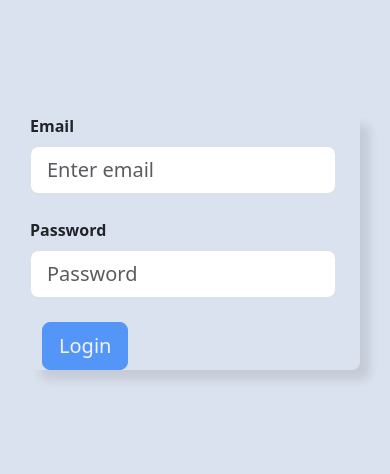
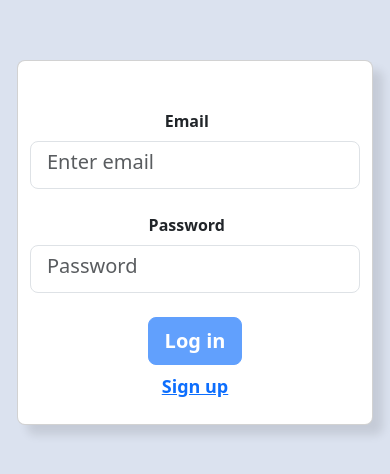
Before and after one commit to nouran3abdelaal/angularProject, an Angular app: page / in a window 390 px wide. Shown: the part 180-654 px from the top of the page. Built offline with nearby package versions, Linux system fonts and the light colour scheme.

Commit message:
sigup-login/signup design- uniqueEmail checking are done

```diff
--- a/src/app/app.component.html
+++ b/src/app/app.component.html
@@ -1,5 +1,5 @@
-<div class="row">
-    <div class="col">
+<div >
+
 
 <!-- <h1>HI nouran!</h1>
 <app-servers></app-servers>
@@ -12,5 +12,5 @@
 
 <!-- <app-login></app-login> -->
 <router-outlet></router-outlet>
-    </div>
+
 </div>
--- a/src/app/login/login.component.css
+++ b/src/app/login/login.component.css
@@ -1,27 +1,79 @@
-.btn-warning{
-    color: rebeccapurple;
-    background-color: aqua;
+.form-group{
+    /* color: rebeccapurple;
+    background-color: aqua; */
+    display: flex;
+
+}
+.card{
+    /* padding: 20px;
+            border-radius: 8px; */
+            box-shadow: 0 4px 6px rgba(0, 0, 0, 0.1);
+            text-align: center;
+            width: 50vw;
 }
 .container{
-    display: flex;
-     justify-content: center;
-    align-items: center;
-    /* display: contents; */
-    height: 100vh; /* Full viewport height */
-    width: 100lvw;
+
+    /* margin: 0;
+            padding: 0; */
+            display: flex;
+            justify-content: center;
+            align-items: center;
+            height: 100vh;
+            width: 100vw;
+
+}
+.btn{
+    width: fit-content;
+    font-weight: bold;
 
 }
 .styled-label{
-    /* display: flex;
+
+    font-weight: bold;
+    display: flex;
     justify-content: center;
-    align-items: center; */
-    font-weight: bold;
+    align-items: center;
+    margin-right: 5%;
+    min-width: 60px;
 }
 .form-inline{
-    border-radius: 8px; /* Rounded corners */
+    border-radius: 8px;
     box-shadow: 10px 10px 10px rgba(0, 0, 0, 0.1);
     padding: inherit;
 }
 input.ng-invalid.ng-touched{
-    border: 1px solid red;
+    border: 1px solid rgb(7, 105, 218);
 }
+.form-control{
+    display: flex;
+    align-items: center;
+    padding-top: 1%;
+
+}
+.form-control:placeholder-shown{
+    display: flex;
+    align-items: center;
+
+}
+.signUpLink{
+    position: absolute;
+    right: 20px;
+    bottom: 10px;
+    font-size: large;
+    font-weight: bold;
+}
+@media (max-width: 768px) {
+    .form-group{
+        display: flex;
+       flex-direction: column;
+        align-items: center;
+    }
+    .card{
+        width: max-content;
+    }
+    .signUpLink{
+        position: initial;
+        margin-top: 8px;
+    }
+
+}
--- a/src/app/login/login.component.html
+++ b/src/app/login/login.component.html
@@ -1,11 +1,31 @@
 <!-- login.component.html -->
-<app-alert [message]="'Email or Password is wrong!!'" *ngIf="error" (close)="RemovePopUpScreen()"></app-alert>
+<app-alert [message]="'Incorrect email address or password'" *ngIf="error" (close)="RemovePopUpScreen()"></app-alert>
 <div class="container">
-    <form class="form-inline" (ngSubmit)="onSubmit()" #f="ngForm">
+    <form class=" form-inline card" (ngSubmit)="onSubmit()" #f="ngForm">
+      <br>
+      <div class="form-group " *ngIf="signUpFlag">
+        <label class="form-label styled-label"  for="myName">Name </label>
+
+        <input class=" form-control form-control-lg "
+         type="text"
+         id="myName"
+          name="myName"
+          placeholder="Enter Your Name"
+          ngModel
+          required
+          #myName="ngModel"
+          #hi = "ngModel"
+          >
+
+      </div>
+      <!-- <small style="color: red;" *ngIf="!hi.valid &&myName.touched">Name is required. Please Enter it!</small> -->
+
+      <br>
+
       <div class="form-group ">
-        <label class="form-label row styled-label"  for="email">Email </label>
+        <label class="form-label styled-label"  for="email">Email </label>
 
-        <input class=" form-control form-control-lg row"
+        <input class=" form-control form-control-lg "
          type="email"
          id="email"
           name="email"
@@ -14,20 +34,27 @@
            email
            required
            #email="ngModel">
-           <small *ngIf="!email.valid &&email.touched">Email is required. Please Enter it!</small>
 
       </div>
+      <small style="color: red;" *ngIf="!email.valid &&email.touched">Email is required. Please Enter it!</small>
+      <small style="color: red;" *ngIf="!uniqueEmail">Email already exists</small>
+
       <br>
-      <div class="form-group ">
-        <label class="form-label row styled-label" for="password">Password</label>
+      <div class="form-group">
+        <label class="form-label  styled-label" for="password">Password</label>
 
-        <input class="form-control form-control-lg row" type="password" id="password" placeholder="Password"
+        <input class="form-control form-control-lg " type="password" id="password" placeholder="Password"
          name="password" ngModel  required   #pass="ngModel">
-        <small *ngIf="!pass.valid&&pass.touched">Password is required. Please Enter it!</small>
 
     </div>
+    <small style="color: red;"  *ngIf="!pass.valid&&pass.touched">Password is required. Please Enter it!</small>
+
       <br>
-      <button  [disabled]="!f.valid" class= "btn btn-primary btn-lg" type="submit">Login</button>
+      <div class="form-group">
 
+      <button  [disabled]="!f.valid" class= "btn btn-primary btn-lg" type="submit">{{signUpFlag?'Sign up':'Log in'}}</button>
+      <a type="button" (click)="signUpActivate()" class="link-primary signUpLink">{{signUpFlag?'Log in':'Sign up'}}</a>
+      </div>
+      <br>
     </form>
   </div>
--- a/src/app/login/login.component.ts
+++ b/src/app/login/login.component.ts
@@ -1,5 +1,5 @@
 import { LogingService } from './loging.service';
-import { Component, ViewChild } from '@angular/core';
+import { Component, OnInit, ViewChild } from '@angular/core';
 import { NgForm } from '@angular/forms';
 import { Router } from '@angular/router';
 
@@ -8,7 +8,7 @@ import { Router } from '@angular/router';
   templateUrl: './login.component.html',
   styleUrls: ['./login.component.css']
 })
-export class LoginComponent {
+export class LoginComponent implements OnInit {
   @ViewChild("f") siginForm: NgForm;
 
   userData = {
@@ -17,21 +17,37 @@ export class LoginComponent {
     name: ''
   };
   error = false;
+  signUpFlag = false;
+  uniqueEmail = true;
 
   constructor(private router: Router, private LogingService: LogingService) { }
+  ngOnInit(): void {
+    // this.siginForm.reset();
+  }
 
 
   onSubmit() {
-    // console.log("hiiiiii");
+    this.uniqueEmail=true;
+
+    if(this.signUpFlag){
       this.userData.email = this.siginForm.value.email;
       this.userData.password = this.siginForm.value.password;
-    // console.log(this.LogingService.login(this.userData)+"kkkkkkk");
+      this.userData.name = this.siginForm.value.myName;
+      if(this.LogingService.checkEmail(this.userData.email)){
+        this.uniqueEmail=false;
+        return;
+      }
+      this.LogingService.signUp(this.userData);
+      this.signUpActivate()
+      return this.router.navigate(['/']);
+        }
+    else{
+      this.userData.email = this.siginForm.value.email;
+      this.userData.password = this.siginForm.value.password;
+      const userName = this.LogingService.login(this.userData);
 
-    if (this.LogingService.login(this.userData)!="false") {
-      this.userData.name=this.LogingService.login(this.userData);
-
-      console.log("true");
-      // this.error=false;
+      if ( userName!= "false") {
+        this.userData.name = userName;
         localStorage.setItem("userData", JSON.stringify(this.userData));
         this.router.navigate(['/Catalog']);
       }
@@ -40,11 +56,23 @@ export class LoginComponent {
         this.error = true;
 
       }
+      if(this.uniqueEmail){
         this.siginForm.reset();
+
+      }
+    }
+
   }
   RemovePopUpScreen() {
     this.error = false;
   }
+  signUpActivate() {
+    this.signUpFlag = !this.signUpFlag;
+
+
+
 
 
   }
+
+}
--- a/src/app/login/loging.service.ts
+++ b/src/app/login/loging.service.ts
@@ -1,4 +1,4 @@
-import { Injectable } from '@angular/core';
+import { Injectable, OnInit } from '@angular/core';
 import * as usersArray from '../Users.json';
 import { Router } from '@angular/router';
 // import { log } from 'console';
@@ -6,21 +6,54 @@ import { Router } from '@angular/router';
 @Injectable({
   providedIn: 'root'
 })
-export class LogingService {
-  users :{ email: string, password: string,name:string }[] = JSON.parse(JSON.stringify(usersArray)); //JSON.parse(JSON.stringify(usersArray))
+export class LogingService  {
+  // users :{ email: string, password: string,name:string }[] = JSON.parse(JSON.stringify(usersArray)); //JSON.parse(JSON.stringify(usersArray))
+  myUsers:{ email: string, password: string,name:string }[]=
+  [
+    {
+      "email": "user1@example.com",
+      "password": "pass1",
+      "name":"Nouran"
+    },
+    {
+      "email": "user2@example.com",
+      "password": "pass2",
+      "name":"Nouran2"
+
+    },
+    {
+        "email": "user3@example.com",
+        "password": "pass3",
+        "name":"Nouran3"
+
+    }
+
+
+  ];
+
 
   constructor(private router: Router) { }
 
+
 login(userToSearch: { email: string, password: string ,name:string}) {
   // console.log(this.users[0]);
-  for (let i = 0; i < this.users.length; i++) {
-    if(this.users[i].email === userToSearch.email && this.users[i].password === userToSearch.password){
-      console.log(this.users[i]);
+  // for (let i = 0; i < this.users.length; i++) {
+  //   if(this.users[i].email === userToSearch.email && this.users[i].password === userToSearch.password){
+  //     console.log(this.users[i]);
 
-      return this.users[i].name;
+  //     return this.users[i].name;
+
+  //   }
+  //   console.log(this.users[i]);
+  // }
+  for (let i = 0; i < this.myUsers.length; i++) {
+    if(this.myUsers[i].email === userToSearch.email && this.myUsers[i].password === userToSearch.password){
+      console.log(this.myUsers[i]);
+
+      return this.myUsers[i].name;
 
     }
-    console.log(this.users[i]);
+    console.log(this.myUsers[i]);
   }
   return "false";
 
@@ -36,12 +69,32 @@ login(userToSearch: { email: string, password: string ,name:string}) {
   //   return false;
   // }
 }
+signUp(userToAdd: { email: string, password: string ,name:string}) {
+  console.log(userToAdd);
+
+  this.myUsers.push(userToAdd);
+
+}
 autoLoading(){
   const userData = JSON.parse(localStorage.getItem("userData"));
   if(!userData){
     return;
   }
-      // this.router.navigate(['/Catalog']);
+}
+
+checkEmail(email:string){
+  console.log(this.myUsers);
+
+  for (let i = 0; i < this.myUsers.length; i++) {
+    if(this.myUsers[i].email === email ){
+      // console.log(this.myUsers[i]);
+      console.log(this.myUsers[i]);
+      return true;
+
+    }
+    // console.log(this.myUsers[i]);
+  }
+  return false;
 
 }
 }
```
Lines whose indentation alone changed are shown as unchanged.
